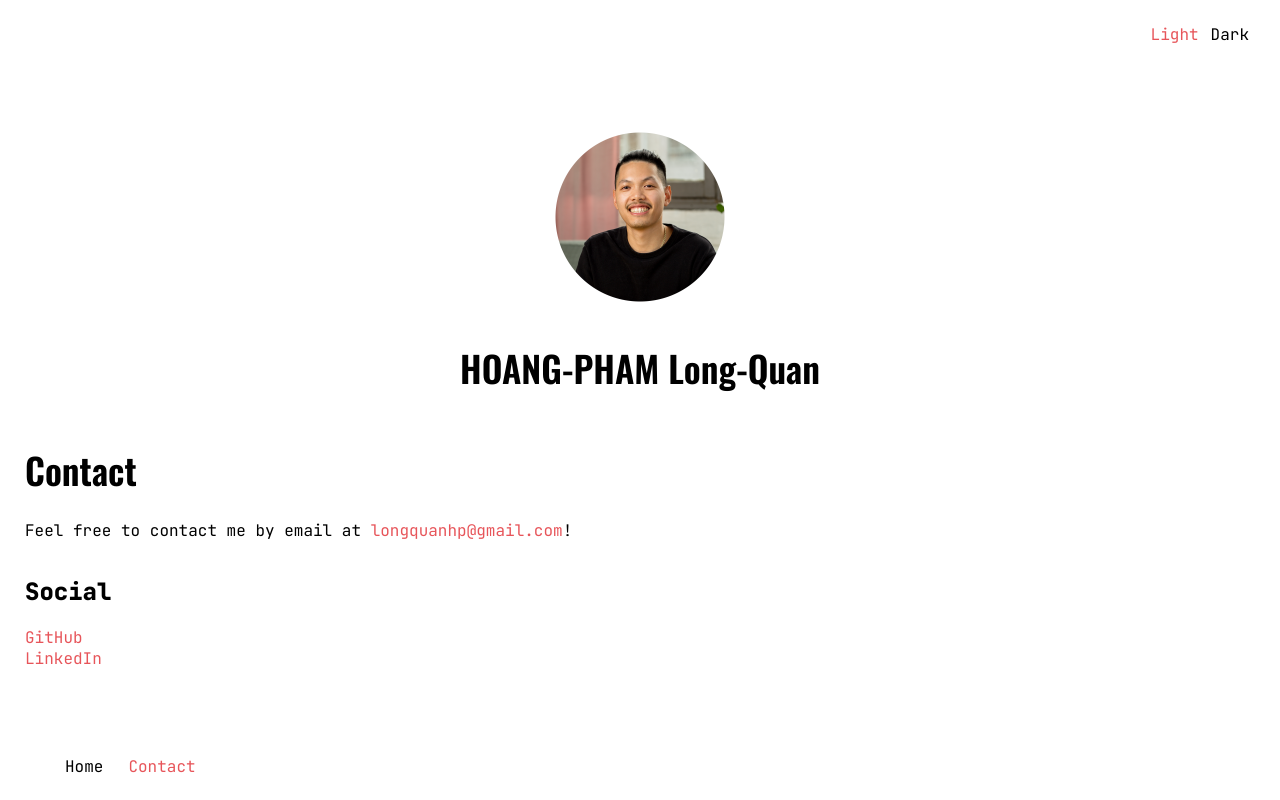
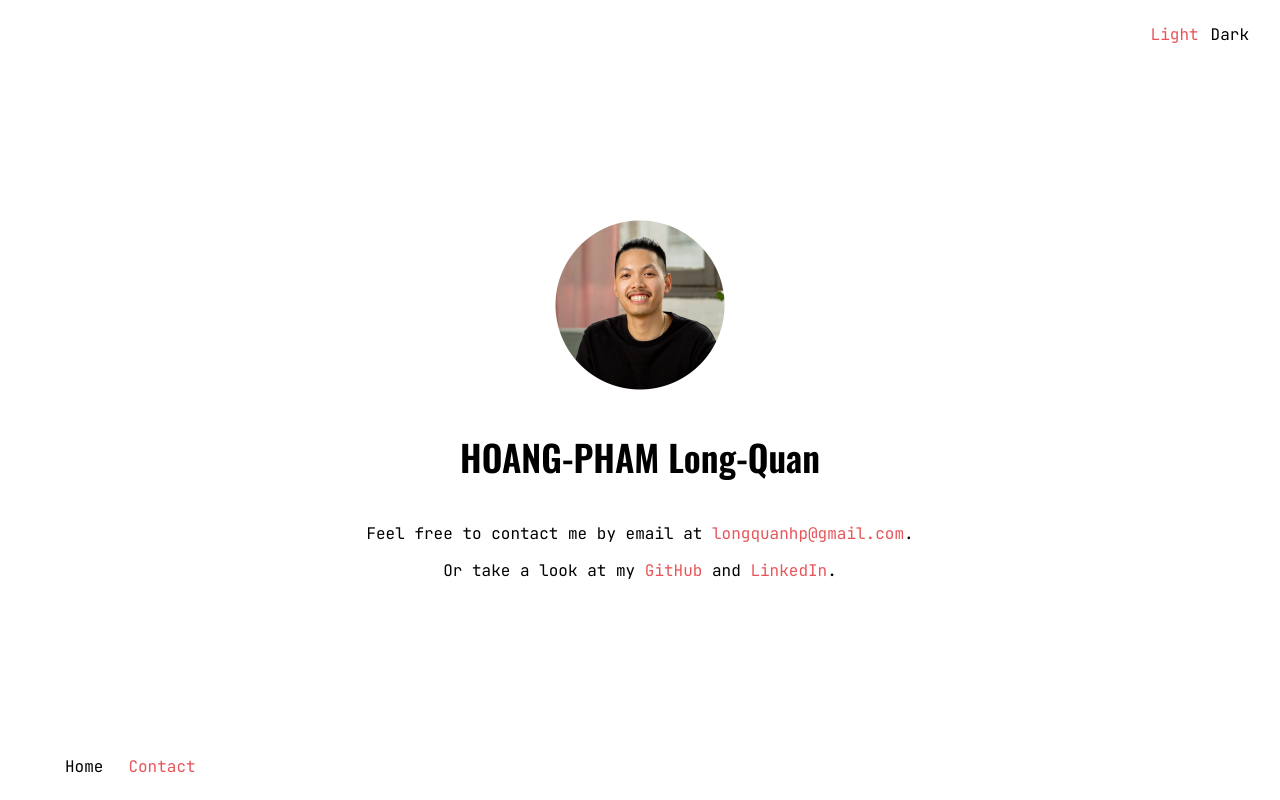
Before and after one commit to n0pan/long-quan, a Next.js app: page /contact in a window 1280 px wide. Built offline with nearby package versions, Linux system fonts and the light colour scheme.

Commit message:
updated socials

```diff
--- a/pages/_app.js
+++ b/pages/_app.js
@@ -52,4 +52,5 @@ const Main = styled.div`
   flex-direction: column;
   flex: 1;
   justify-content: center;
+  text-align: center;
 `;
--- a/pages/contact.js
+++ b/pages/contact.js
@@ -3,22 +3,14 @@ import React from "react";
 function Contact() {
   return (
     <div>
-      <h1>Contact</h1>
       <p>
         Feel free to contact me by email at{" "}
-        <a href="mailto:longquanhp@gmail.com">longquanhp@gmail.com</a>!
+        <a href="mailto:longquanhp@gmail.com">longquanhp@gmail.com</a>.
       </p>
-      <div style={{ marginTop: 35 }}>
-        <h2>Social</h2>
-        <ul style={{ paddingLeft: 0 }}>
-          <li>
-            <a href="https://github.com/n0pan">GitHub</a>
-          </li>
-          <li>
-            <a href="https://www.linkedin.com/in/longquanhp/">LinkedIn</a>
-          </li>
-        </ul>
-      </div>
+      <p>
+        Or take a look at my <a href="https://github.com/n0pan">GitHub</a> and{" "}
+        <a href="https://www.linkedin.com/in/longquanhp/">LinkedIn</a>.
+      </p>
     </div>
   );
 }
```
